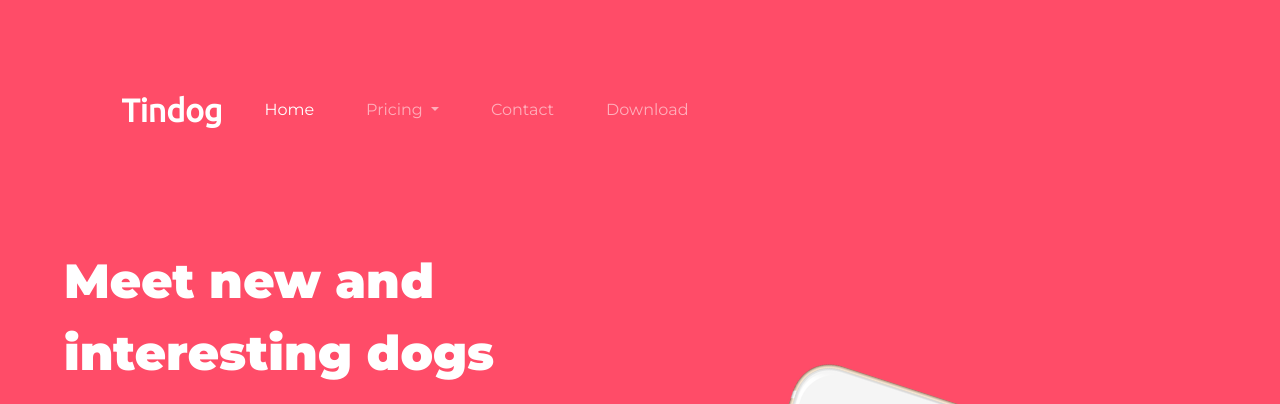
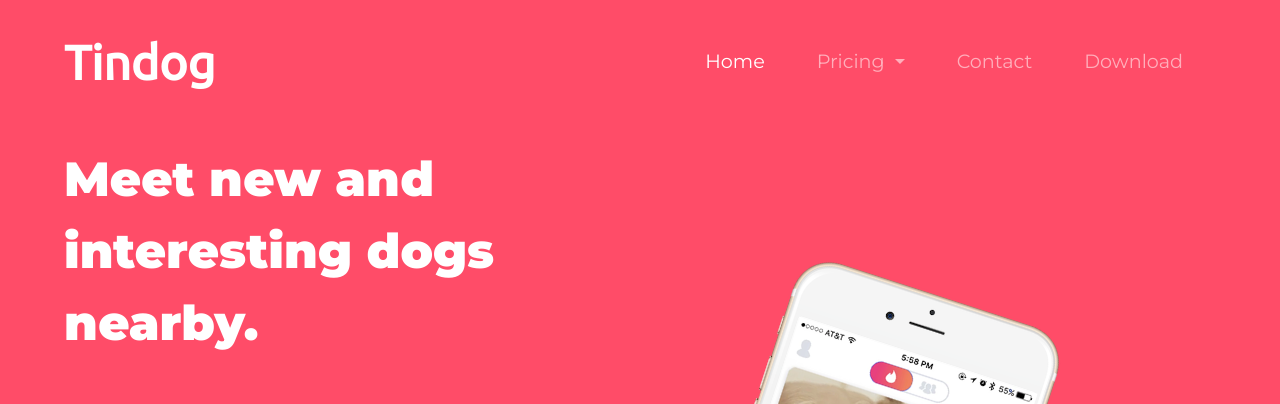
Before and after one commit to aadarsh-srivastav/Tindog, a plain HTML site: page index.html in a window 1280 px wide. Shown: the top 404 px of the page. Drawn offline with nearby package versions, Linux system fonts and the light colour scheme.

Commit message:
update style.css
fix some issues with font size and navbar

```diff
--- a/css/styles.css
+++ b/css/styles.css
@@ -35,27 +35,35 @@ em{
 /* container */
 
 .container-fluid {
-    padding: 3% 5%;
+    padding: 1% 5%;
 }
 
 
 /* navbar */
-
+#navbar-adjust{
+    padding: 0;
+}
 .navbar-brand {
     font-family: "Ubuntu";
-    font-size: 2rem;
+
+    font-size: 3rem;
     font-weight: bold;
 }
 
 .navbar {
-    padding-bottom: 4.5rem;
+
+    padding-bottom: 2.5rem;
+
 }
 
 .nav-item {
     padding: 0 18px;
+    font-size:1.2rem;
 }
 
-
+.justify-item-end{
+    margin-left:28rem;
+}
 /* download button  */
 
 .download-button{
@@ -96,6 +104,7 @@ em{
 }
 .beautify-feature{
     padding:0 4rem;
+    font-size:1.5rem;
 }
 
 /* testimonials */
@@ -180,9 +189,6 @@ padding: 3rem 4rem;
     margin: 0 4px;
 }
 
-
-
-
 @media (max-width:992px){
     #title{
         text-align: center;
@@ -199,11 +205,15 @@ padding: 3rem 4rem;
         width:300px;
     }
 }
-@media (max-width:728px){
+
+@media only screen and (max-width:728px){
     #cta{
         padding: 3rem 1rem;
     }
     .cta-h3{
         font-size: 2.5rem;
     }
+    .beautify-feature{
+        font-size: 1.5rem;
+    }
 }
```
